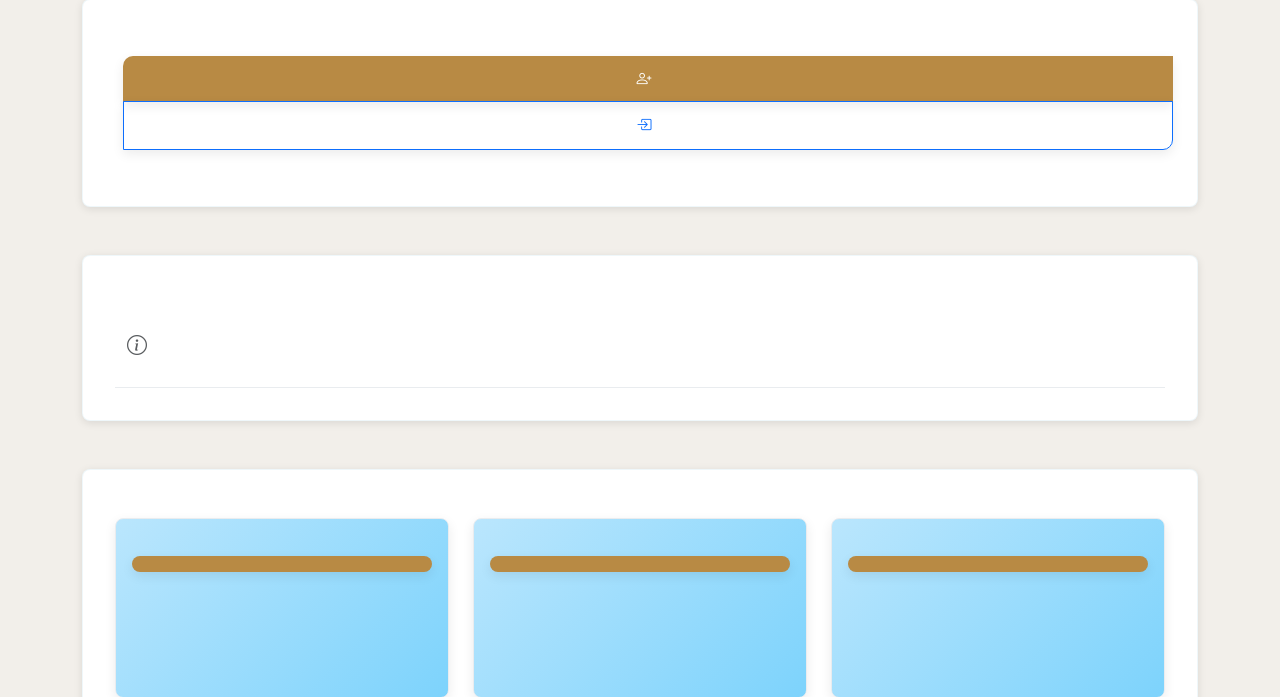
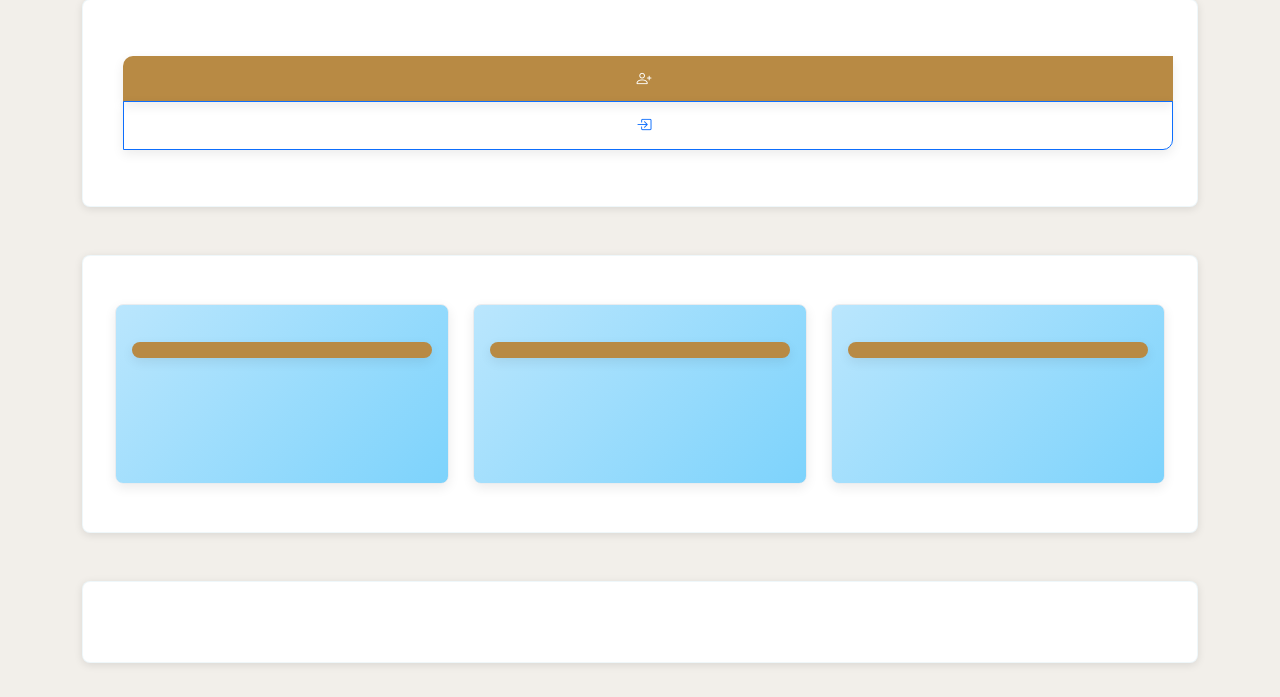
Before and after one commit to abumeemah/LABS, a Python web app: template ficore_labs/templates/general/landingpage.html in a window 1280 px wide. Shown: the part 419-1116 px from the top of the page. Run offline with Jinja, Linux system fonts and the light colour scheme; the template is opened without the code that fills it, so the values that code supplies are empty; some libraries are stand-ins or nearby versions.

Commit message:
Update landingpage.html

```diff
--- a/ficore_labs/templates/general/landingpage.html
+++ b/ficore_labs/templates/general/landingpage.html
@@ -14,27 +14,6 @@
             <a href="{{ url_for('users.login') }}" class="btn btn-outline-primary btn-lg mx-2" data-bs-toggle="tooltip" data-bs-title="{{ t('general_login_tooltip', default='Log in to your account') | e }}">
                 <i class="bi bi-box-arrow-in-right me-2"></i>{{ t('general_login', default='Log In') | e }}
             </a>
-        </div>
-    </div>
-
-    <!-- Notifications Placeholder (Unauthenticated) -->
-    <div class="section-card notifications mt-5">
-        <div class="d-flex justify-content-between align-items-center mb-3">
-            <h3 class="section-title mb-0">{{ t('general_notifications', default='Notifications') | e }}</h3>
-            <a href="{{ url_for('users.signup') }}" class="btn btn-link btn-sm p-0 text-decoration-none">{{ t('general_signup_to_view_notifications', default='Sign Up to View Notifications') | e }}</a>
-        </div>
-        <div id="notificationList">
-            <div class="notification-card">
-                <div class="notification-item">
-                    <div class="notification-icon">
-                        <i class="bi bi-info-circle text-muted"></i>
-                    </div>
-                    <div class="notification-content">
-                        <div class="notification-description fw-semibold">{{ t('general_notifications_unavailable', default='Notifications available after signing up') | e }}</div>
-                        <div class="notification-time text-muted">{{ t('general_check_back_later', default='Check back later') | e }}</div>
-                    </div>
-                </div>
-            </div>
         </div>
     </div>
 
@@ -286,28 +265,6 @@
 .card:hover {
     transform: translateY(-5px);
 }
-.notification-card {
-    border-bottom: 1px solid #e9ecef;
-    padding: 0.75rem 0;
-}
-.notification-item {
-    display: flex;
-    align-items: center;
-    gap: 0.75rem;
-}
-.notification-icon {
-    font-size: 1.25rem;
-}
-.notification-content {
-    flex-grow: 1;
-}
-.notification-description {
-    font-size: 0.9rem;
-    font-weight: 500;
-}
-.notification-time {
-    font-size: 0.8rem;
-}
 [data-bs-toggle="tooltip"] {
     z-index: 1000;
 }
@@ -333,9 +290,7 @@
     'just_now': t('general_just_now', default='Just now') | e,
     'minutes_ago': t('general_minutes_ago', default='m ago') | e,
     'hours_ago': t('general_hours_ago', default='h ago') | e,
-    'days_ago': t('general_days_ago', default='d ago') | e,
-    'no_notifications': t('general_no_notifications', default='No notifications') | e,
-    'check_back_later': t('general_check_back_later', default='Check back later') | e
+    'days_ago': t('general_days_ago', default='d ago') | e
 } %}
 <link rel="stylesheet" href="https://cdn.jsdelivr.net/npm/bootstrap-icons@1.11.3/font/bootstrap-icons.min.css" integrity="sha384-XGjxtQfXaH2tnPFa9x+ruJTuLE3Aa6LhHSWRr1XeTyhezb4abCG4ccI5AkVDxqC+" crossorigin="anonymous">
 <script src="https://cdn.jsdelivr.net/npm/bootstrap@5.3.3/dist/js/bootstrap.bundle.min.js" integrity="sha384-YvpcrYf0tY3lHB60NNkmXc5s9fDVZLESaAA55NDzOxhy9GkcIdslK1eN7N6jIeHz" crossorigin="anonymous"></script>
```
